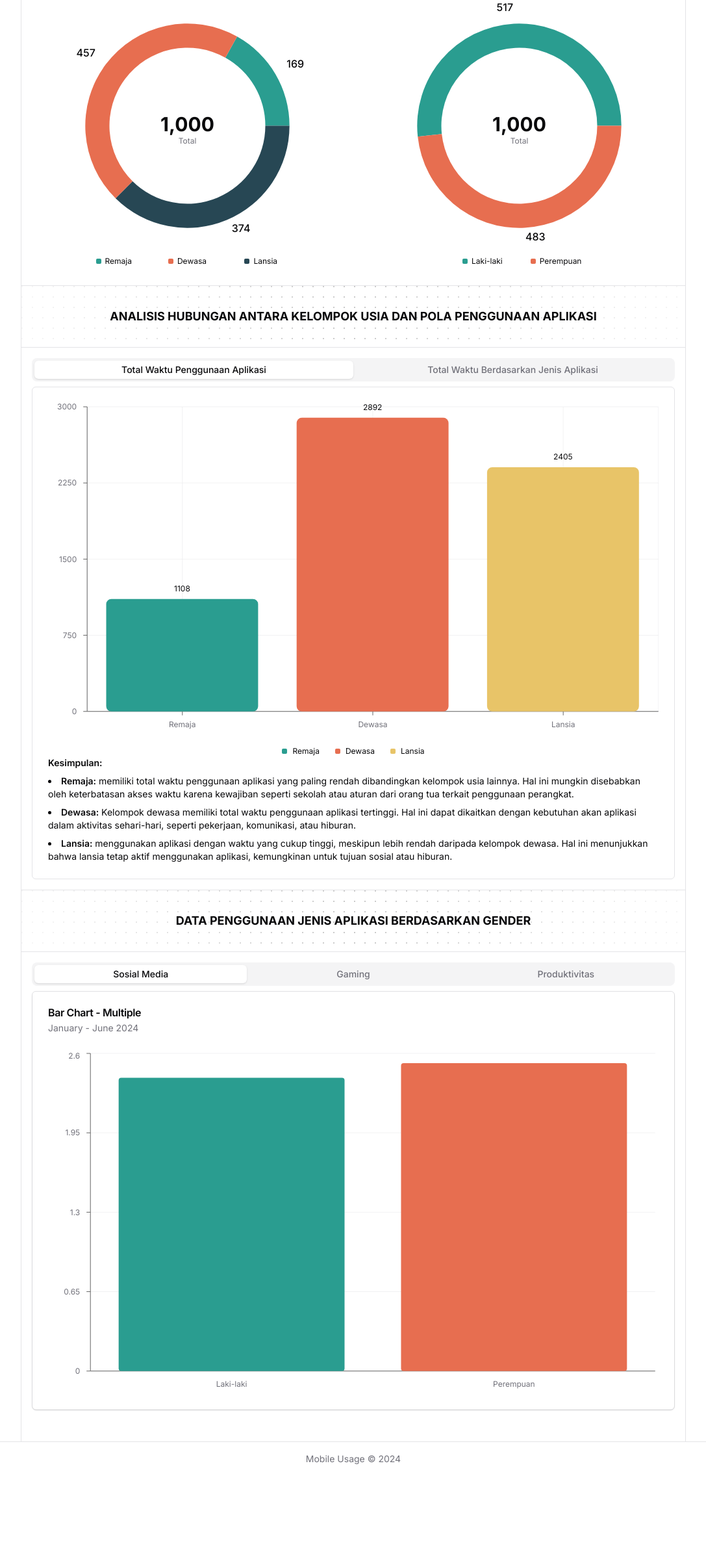
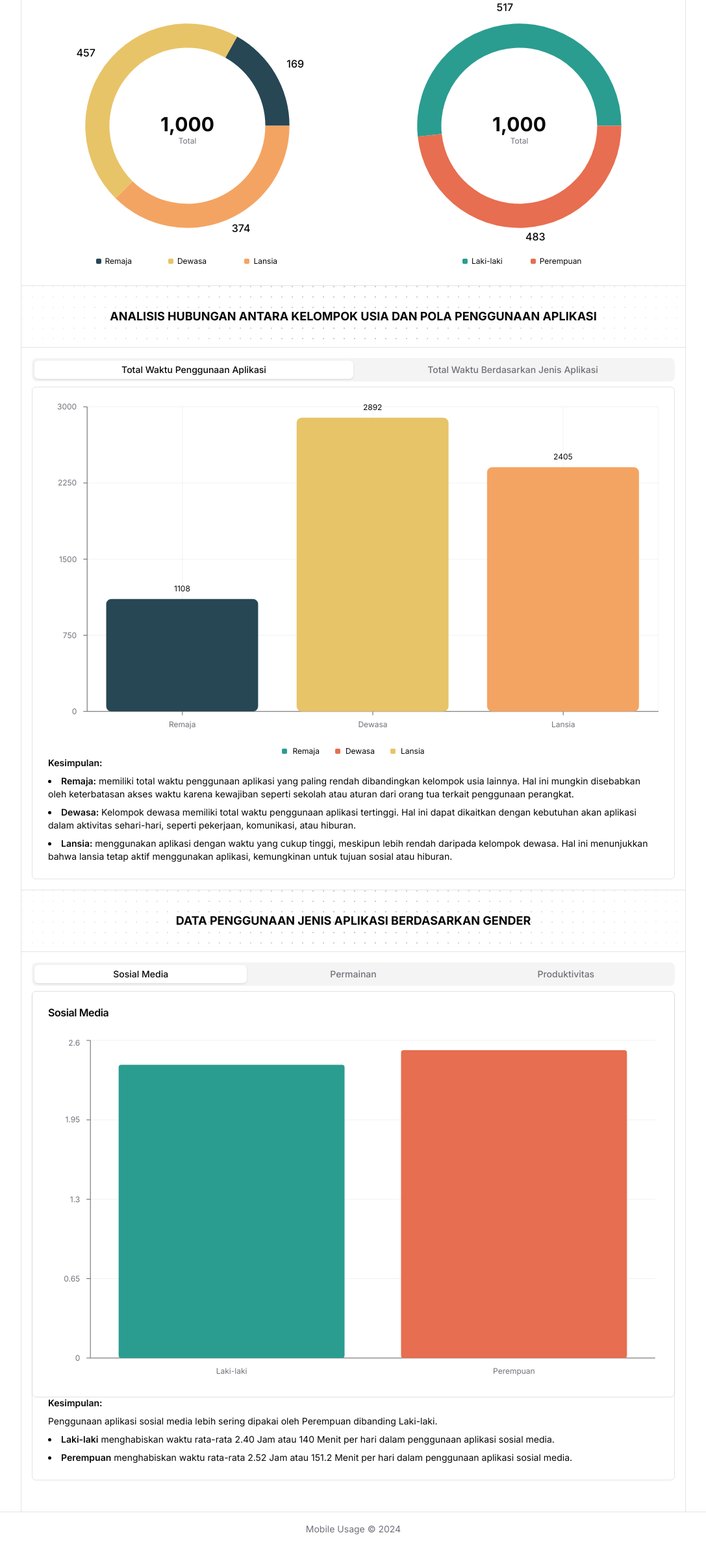
Before and after one commit to rizkirifandi7/psd-website, a React (Vite) app: page / in a window 1280 px wide. Shown: the part 2155-4534 px from the top of the page at 65% size, without its empty margins (96-1183 px from the left). Before the commit the page ends 4426 px from the top, so only its background shows below. Built offline with nearby package versions, Linux system fonts and the light colour scheme.

Commit message:
Refactor chart components to accept dynamic titles and descriptions; update color schemes for age datasets and usage legends; enhance DatasetUsageGender with conclusions and improved styling.

```diff
--- a/src/components/chart/bar-chart-usageGender.jsx
+++ b/src/components/chart/bar-chart-usageGender.jsx
@@ -13,12 +13,12 @@ import {
 	ChartTooltipContent,
 } from "@/components/ui/chart";
 
-export function BarChartUsageGender({ data, chartConfig, dataKey, barData }) {
+export function BarChartUsageGender({ data, chartConfig, dataKey, barData, judul, deskripsi }) {
 	return (
 		<Card className="rounded-md border-none">
 			<CardHeader>
-				<CardTitle>Bar Chart - Multiple</CardTitle>
-				<CardDescription>January - June 2024</CardDescription>
+				<CardTitle> {judul} </CardTitle>
+				<CardDescription> {deskripsi} </CardDescription>
 			</CardHeader>
 			<CardContent>
 				<ChartContainer config={chartConfig}>
--- a/src/components/main-component/dataset-age.jsx
+++ b/src/components/main-component/dataset-age.jsx
@@ -4,15 +4,15 @@ import HeadingBox from "../heading-box";
 const chartConfigAge = {
   remaja: {
     label: "Remaja",
-    color: "hsl(var(--chart-1))",
+    color: "hsl(var(--chart-3))",
   },
   dewasa: {
     label: "Dewasa",
-    color: "hsl(var(--chart-2))",
+    color: "hsl(var(--chart-4))",
   },
   lansia: {
     label: "Lansia",
-    color: "hsl(var(--chart-3))",
+    color: "hsl(var(--chart-5))",
   },
 };
 
--- a/src/components/main-component/dataset-usage.jsx
+++ b/src/components/main-component/dataset-usage.jsx
@@ -20,30 +20,30 @@ const DatasetUsage = ({ data }) => {
 	];
 
 	const LegendBarMultiple = [
-		{ label: "Total Social Media Usage", color: "bg-chart-1" },
-		{ label: "Total Gaming Usage", color: "bg-chart-2" },
-		{ label: "Total Productivity Usage", color: "bg-chart-4" },
+		{ label: "Total Social Media Usage", color: "bg-chart-6" },
+		{ label: "Total Gaming Usage", color: "bg-chart-7" },
+		{ label: "Total Productivity Usage", color: "bg-chart-8" },
 	];
 
 	const chartConfig = {
-		remaja: { label: "Remaja", color: "hsl(var(--chart-1))" },
-		dewasa: { label: "Dewasa", color: "hsl(var(--chart-2))" },
-		lansia: { label: "Lansia", color: "hsl(var(--chart-4))" },
+		remaja: { label: "Remaja", color: "hsl(var(--chart-3))" },
+		dewasa: { label: "Dewasa", color: "hsl(var(--chart-4))" },
+		lansia: { label: "Lansia", color: "hsl(var(--chart-5))" },
 	};
 
 	const chartConfigMultiple = {
 		totalAppUsage: { label: "Total App Usage", color: "hsl(var(--chart-4))" },
 		totalSocialMediaUsage: {
 			label: "Total Social Media Usage",
-			color: "hsl(var(--chart-1))",
+			color: "hsl(var(--chart-6))",
 		},
 		totalGamingUsage: {
 			label: "Total Gaming Usage",
-			color: "hsl(var(--chart-2))",
+			color: "hsl(var(--chart-7))",
 		},
 		totalProductivityUsage: {
 			label: "Total Productivity Usage",
-			color: "hsl(var(--chart-4))",
+			color: "hsl(var(--chart-8))",
 		},
 	};
 
--- a/src/components/main-component/dataset-usageGender.jsx
+++ b/src/components/main-component/dataset-usageGender.jsx
@@ -1,9 +1,9 @@
 import HeadingBox from "../heading-box";
 import { BarChartUsageGender } from "../chart/bar-chart-usageGender";
 import { Tabs, TabsContent, TabsList, TabsTrigger } from "@/components/ui/tabs";
-import { Card } from "@/components/ui/card";
+import { Card, CardFooter } from "@/components/ui/card";
 
-const DatasetUsageGender = ({data}) => {
+const DatasetUsageGender = ({ data }) => {
   const chartConfig = {
     male: {
       label: "Laki-laki",
@@ -19,7 +19,7 @@ const DatasetUsageGender = ({data}) => {
     const usageByGender = {};
     const countByGender = {};
 
-    data.forEach(entry => {
+    data.forEach((entry) => {
       const gender = entry.Gender;
       const usageHours = parseFloat(entry[usageKey]);
 
@@ -32,16 +32,16 @@ const DatasetUsageGender = ({data}) => {
       }
     });
 
-    return Object.keys(usageByGender).map(gender => ({
-      category: gender === 'Male' ? 'Laki-laki' : 'Perempuan',
+    return Object.keys(usageByGender).map((gender) => ({
+      category: gender === "Male" ? "Laki-laki" : "Perempuan",
       total: (usageByGender[gender] / countByGender[gender]).toFixed(2),
-      fill: gender === 'Male' ? 'var(--color-male)' : 'var(--color-female)'
+      fill: gender === "Male" ? "var(--color-male)" : "var(--color-female)",
     }));
   };
 
-  const socialMedia = calculateUsage(data, 'Social_Media_Usage_Hours');
-  const gaming = calculateUsage(data, 'Gaming_App_Usage_Hours');
-  const productivity = calculateUsage(data, 'Productivity_App_Usage_Hours');
+  const socialMedia = calculateUsage(data, "Social_Media_Usage_Hours");
+  const gaming = calculateUsage(data, "Gaming_App_Usage_Hours");
+  const productivity = calculateUsage(data, "Productivity_App_Usage_Hours");
 
   return (
     <section>
@@ -49,7 +49,7 @@ const DatasetUsageGender = ({data}) => {
       <Tabs defaultValue="social" className="w-full p-4">
         <TabsList className="grid w-full grid-cols-3">
           <TabsTrigger value="social">Sosial Media</TabsTrigger>
-          <TabsTrigger value="gaming">Gaming</TabsTrigger>
+          <TabsTrigger value="gaming">Permainan</TabsTrigger>
           <TabsTrigger value="prod">Produktivitas</TabsTrigger>
         </TabsList>
 
@@ -60,7 +60,30 @@ const DatasetUsageGender = ({data}) => {
               chartConfig={chartConfig}
               dataKey="category"
               barData="total"
+              judul={"Sosial Media"}
             />
+
+            <CardFooter className="flex-col items-start gap-2 text-sm">
+              <div className="flex gap-2 font-semibold">Kesimpulan:</div>
+              <div className="">
+                <p className="mb-2">
+                  Penggunaan aplikasi sosial media lebih sering dipakai oleh
+                  Perempuan dibanding Laki-laki.
+                </p>
+                <ul className="list-disc list-inside space-y-2">
+                  <li>
+                    <span className="font-semibold">Laki-laki</span>{" "}
+                    menghabiskan waktu rata-rata 2.40 Jam atau 140 Menit per
+                    hari dalam penggunaan aplikasi sosial media.
+                  </li>
+                  <li>
+                    <span className="font-semibold">Perempuan</span>{" "}
+                    menghabiskan waktu rata-rata 2.52 Jam atau 151.2 Menit per
+                    hari dalam penggunaan aplikasi sosial media.
+                  </li>
+                </ul>
+              </div>
+            </CardFooter>
           </Card>
         </TabsContent>
 
@@ -71,7 +94,31 @@ const DatasetUsageGender = ({data}) => {
               chartConfig={chartConfig}
               dataKey="category"
               barData="total"
+              judul={"Permaianan"}
             />
+
+            <CardFooter className="flex-col items-start gap-2 text-sm">
+              <div className="flex gap-2 font-semibold">Kesimpulan:</div>
+              <div className="">
+                <p className="mb-2">
+                  Penggunaan aplikasi Permainan cenderung disukai oleh Laki-laki
+                  maupun Perempuan dengan rata-rata penggunaan yang tidak jauh
+                  berbeda.
+                </p>
+                <ul className="list-disc list-inside space-y-2">
+                  <li>
+                    <span className="font-semibold">Laki-laki</span>{" "}
+                    menghabiskan waktu rata-rata 2.46 Jam atau 147.6 Menit per
+                    hari dalam penggunaan aplikasi permainan.
+                  </li>
+                  <li>
+                    <span className="font-semibold">Perempuan</span>{" "}
+                    menghabiskan waktu rata-rata 2.49 Jam atau 149.4 Menit per
+                    hari dalam penggunaan aplikasi permainan.
+                  </li>
+                </ul>
+              </div>
+            </CardFooter>
           </Card>
         </TabsContent>
 
@@ -82,7 +129,31 @@ const DatasetUsageGender = ({data}) => {
               chartConfig={chartConfig}
               dataKey="category"
               barData="total"
+              judul={"Produktivitas"}
             />
+
+            <CardFooter className="flex-col items-start gap-2 text-sm">
+              <div className="flex gap-2 font-semibold">Kesimpulan:</div>
+              <div className="">
+                <p className="mb-2">
+                  Penggunaan aplikasi Produktivitas disukai oleh Laki-laki
+                  maupun Perempuan dengan rata-rata penggunaan yang tidak jauh
+                  berbeda.
+                </p>
+                <ul className="list-disc list-inside space-y-2">
+                  <li>
+                    <span className="font-semibold">Laki-laki</span>{" "}
+                    menghabiskan waktu rata-rata 2.52 Jam atau 151.2 Menit per
+                    hari dalam penggunaan aplikasi produktivitas.
+                  </li>
+                  <li>
+                    <span className="font-semibold">Perempuan</span>{" "}
+                    menghabiskan waktu rata-rata 2.47 Jam atau 148.2 Menit per
+                    hari dalam penggunaan aplikasi produktivitas.
+                  </li>
+                </ul>
+              </div>
+            </CardFooter>
           </Card>
         </TabsContent>
       </Tabs>
--- a/src/index.css
+++ b/src/index.css
@@ -35,6 +35,9 @@ body {
 		--chart-3: 197 37% 24%;
 		--chart-4: 43 74% 66%;
 		--chart-5: 27 87% 67%;
+		--chart-6: 0 73.7% 41.8%;
+		--chart-7: 17.5 88.3% 40.4%;
+		--chart-8: 84.8 85.2% 34.5%;
 		--radius: 0.5rem;
 	}
 	.dark {
@@ -61,7 +64,10 @@ body {
 		--chart-2: 340 75% 55%;
 		--chart-3: 30 80% 55%;
 		--chart-4: 280 65% 60%;
-		--chart-5: 340 75% 55%;
+		--chart-5: 160 60% 45%;
+		--chart-6: 0 73.7% 41.8%;
+		--chart-7: 17.5 88.3% 40.4%;
+		--chart-8: 84.8 85.2% 34.5%;
 	}
 }
 @layer base {
--- a/tailwind.config.js
+++ b/tailwind.config.js
@@ -50,6 +50,9 @@ export default {
 					3: "hsl(var(--chart-3))",
 					4: "hsl(var(--chart-4))",
 					5: "hsl(var(--chart-5))",
+					6: "hsl(var(--chart-6))",
+					7: "hsl(var(--chart-7))",
+					8: "hsl(var(--chart-8))",
 				},
 			},
 		},
```
